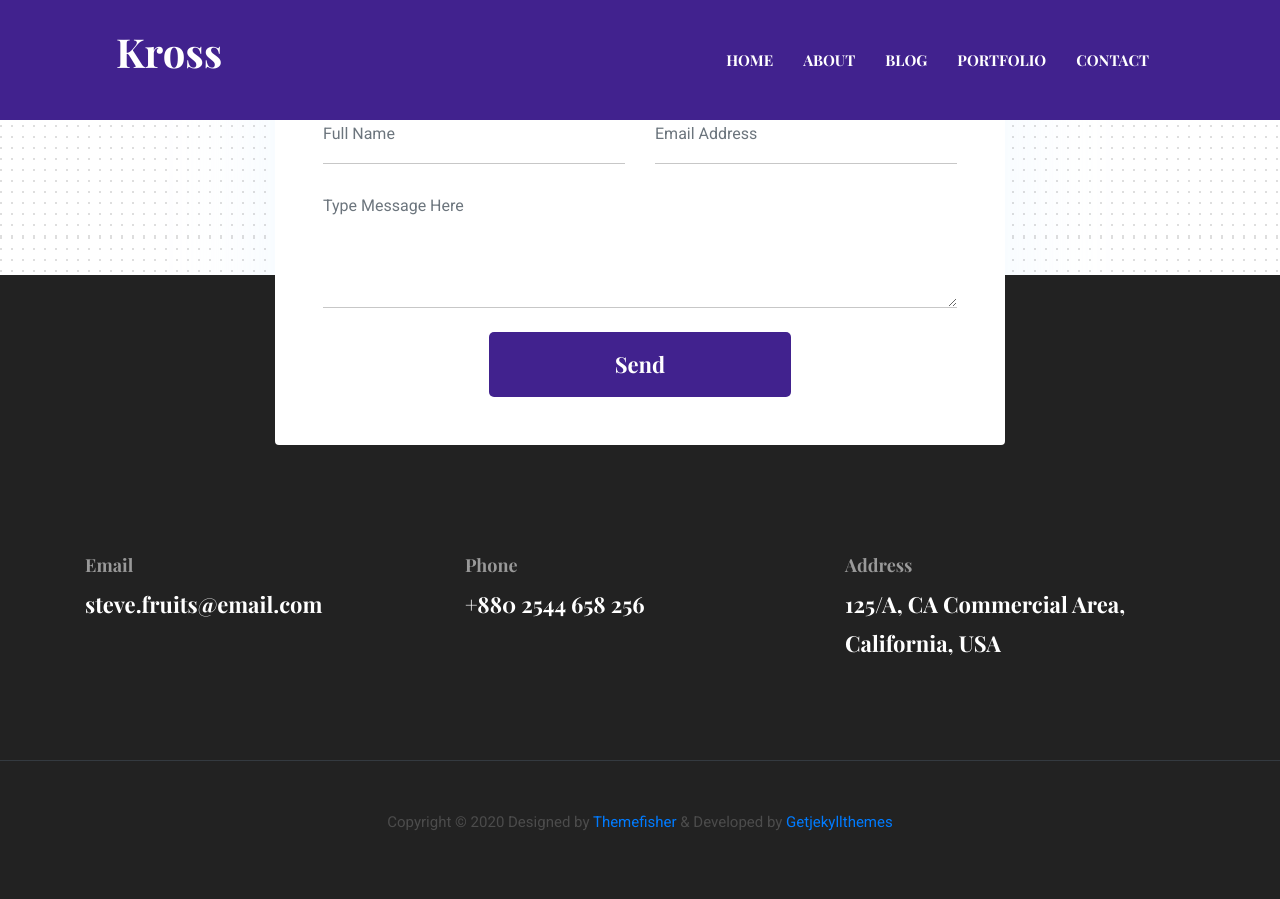
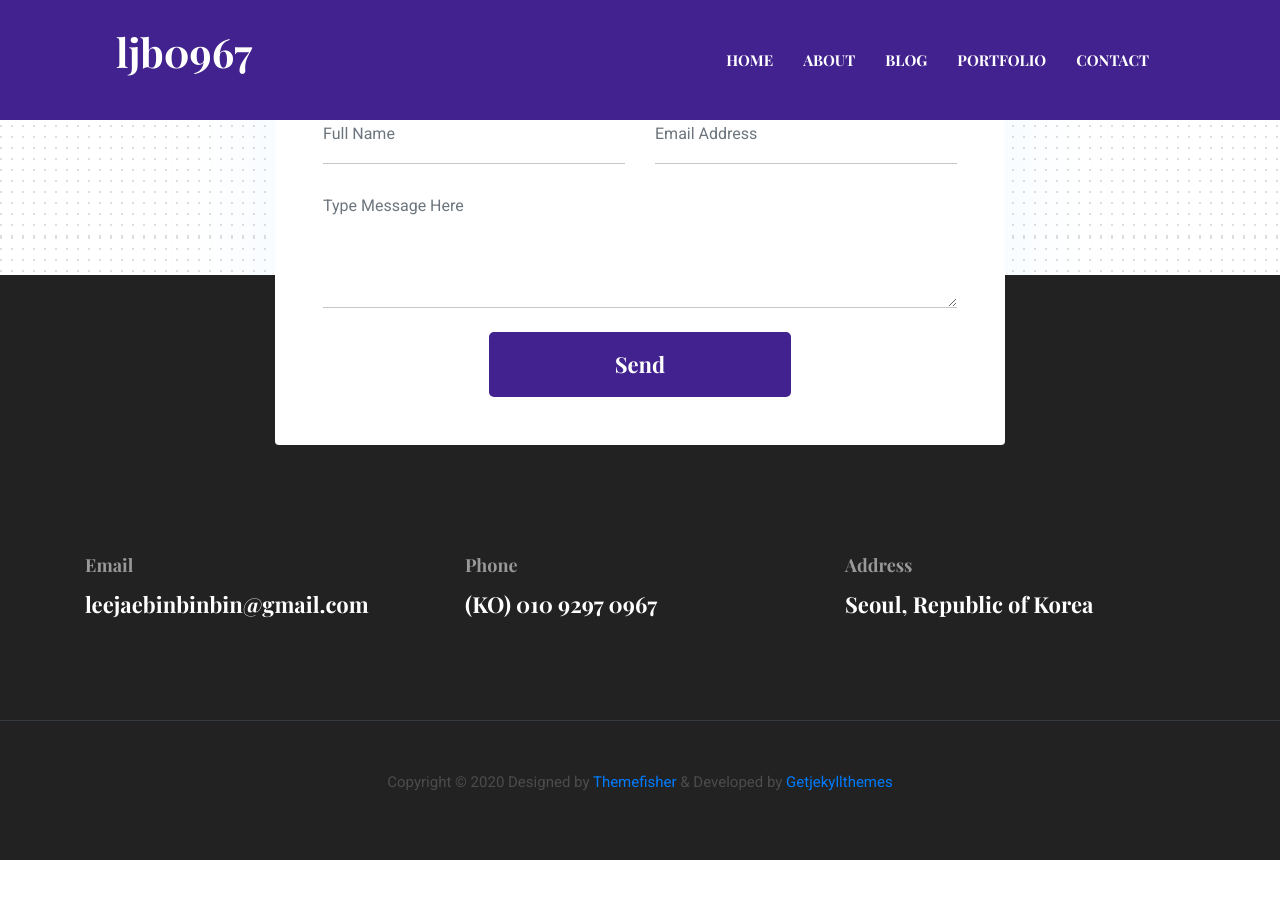
Before and after one commit to ljb0967/ljb0967.github.io, a Jekyll site: the page built from index.html, in a window 1280 px wide and 900 px high, scrolled down 6590 px. Built offline with Jekyll 4.4.1, drawn with Linux system fonts in a browser that asks for light colours; after the commit the page ends 7450 px from its top, so only the background shows below that; part of the change alters nothing that is shown; some of the changed text lies outside the part shown.

Commit message:
Update settings.yml

```diff
--- a/_data/settings.yml
+++ b/_data/settings.yml
@@ -2,13 +2,13 @@
 #-------------------------------
 # General Site Settings
 
-title: Kross
+title: ljb0967
 logo:
 author: themefisher
 description: this is meta description
-email: steve.fruits@email.com
-phone: +880 2544 658 256
-address: 125/A, CA Commercial Area, California, USA
+email: leejaebinbinbin@gmail.com
+phone: (KO) 010 9297 0967
+address: Seoul, Republic of Korea
 copyright: Copyright &copy; 2020 Designed by [Themefisher](https://themefisher.com) & Developed by [Getjekyllthemes](https://getjekyllthemes.com)
 
 menu:
@@ -36,7 +36,7 @@ disqus-identifier: # Add your shortname for Disqus Comment. For example mr-brown
 # Hero Section
 
 hero:
-  hero-title: Hi! I’m <br> Christoher <br> UX designer
+  hero-title: Welcome! <br> ljb0967 <br> Homepage!
 
 social:
   - { icon: "ti-facebook", link: "#" }
@@ -71,17 +71,17 @@ work-process:
 
 # My Team Section
 team:
-  - title: "Jack Schenziwe"
-    image: "assets/images/team/member-1.png"
-    designation: "Project Manager"
+  - title: ""
+    image: ""
+    designation: ""
 
-  - title: "Julias Carlie"
-    image: "assets/images/team/member-2.png"
-    designation: "Web Developer"
+  - title: ""
+    image: ""
+    designation: ""
 
-  - title: "John Doe"
-    image: "assets/images/team/member-3.png"
-    designation: "Designer"
+  - title: ""
+    image: ""
+    designation: ""
 
 #-------------------------------
 # Skills Section
```
